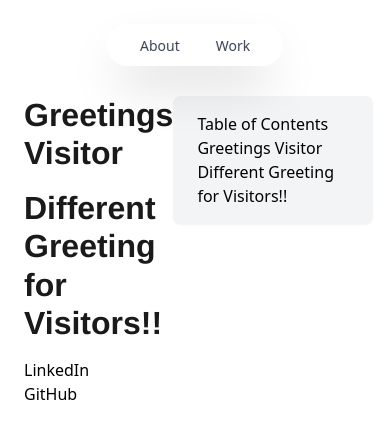
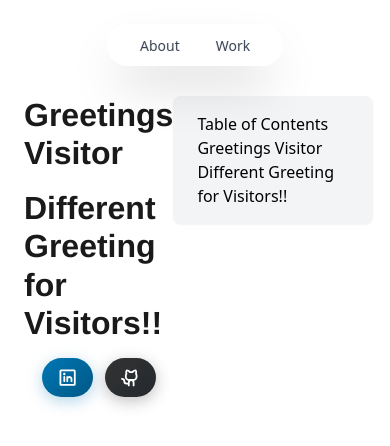
Before and after one commit to hieuristik/portfolio-site, a Next.js app: page / in a window 390 px wide. Shown: the top 446 px of the page. Built offline with nearby package versions, Linux system fonts and the light colour scheme.

Commit message:
Styling changes to social buttons

```diff
--- /dev/null
+++ b/src/app/socialButtonsStyles.css
@@ -0,0 +1,113 @@
+/* Social Buttons Container */
+.social-buttons-container {
+  display: flex;
+  align-items: center;
+  gap: 1rem;
+  flex-wrap: wrap;
+  margin: 1rem 0;
+}
+
+/* Individual Social Button */
+.social-button {
+  display: inline-flex;
+  align-items: center;
+  gap: 0.5rem;
+  padding: 0.75rem 1.25rem;
+  background: linear-gradient(135deg, #667eea 0%, #764ba2 100%);
+  color: white;
+  text-decoration: none;
+  border-radius: 30px;
+  font-weight: 500;
+  font-size: 0.9rem;
+  transition: all 0.3s ease;
+  box-shadow: 0 4px 15px rgba(102, 126, 234, 0.3);
+  border: none;
+  cursor: pointer;
+  position: relative;
+  overflow: hidden;
+}
+
+/* Hover Effects */
+.social-button:hover {
+  transform: translateY(-2px);
+  box-shadow: 0 8px 25px rgba(102, 126, 234, 0.4);
+  background: linear-gradient(135deg, #764ba2 0%, #667eea 100%);
+}
+
+.social-button:active {
+  transform: translateY(0);
+  box-shadow: 0 4px 15px rgba(102, 126, 234, 0.3);
+}
+
+/* LinkedIn Specific Styling */
+.social-button.linkedin {
+  background: linear-gradient(135deg, #0077b5 0%, #005885 100%);
+  box-shadow: 0 4px 15px rgba(0, 119, 181, 0.3);
+}
+
+.social-button.linkedin:hover {
+  background: linear-gradient(135deg, #005885 0%, #0077b5 100%);
+  box-shadow: 0 8px 25px rgba(0, 119, 181, 0.4);
+}
+
+/* GitHub Specific Styling */
+.social-button.github {
+  background: linear-gradient(135deg, #333 0%, #24292e 100%);
+  box-shadow: 0 4px 15px rgba(51, 51, 51, 0.3);
+}
+
+.social-button.github:hover {
+  background: linear-gradient(135deg, #24292e 0%, #333 100%);
+  box-shadow: 0 8px 25px rgba(51, 51, 51, 0.4);
+}
+
+/* Icon Styling (for when you add icons) */
+.social-button svg {
+  width: 1.2rem;
+  height: 1.2rem;
+  transition: transform 0.3s ease;
+}
+
+.social-button:hover svg {
+  transform: scale(1.1);
+}
+
+/* Responsive Design */
+@media (max-width: 768px) {
+  .social-buttons-container {
+    gap: 0.75rem;
+    justify-content: center;
+  }
+
+  .social-button {
+    padding: 0.6rem 1rem;
+    font-size: 0.85rem;
+  }
+}
+
+/* Alternative Light Theme */
+.social-button.light {
+  background: linear-gradient(135deg, #f8f9fa 0%, #e9ecef 100%);
+  color: #495057;
+  box-shadow: 0 4px 15px rgba(0, 0, 0, 0.1);
+  border: 1px solid #dee2e6;
+}
+
+.social-button.light:hover {
+  background: linear-gradient(135deg, #e9ecef 0%, #f8f9fa 100%);
+  box-shadow: 0 8px 25px rgba(0, 0, 0, 0.15);
+  color: #212529;
+}
+
+/* Glassmorphism Alternative */
+.social-button.glass {
+  background: rgba(255, 255, 255, 0.1);
+  backdrop-filter: blur(10px);
+  border: 1px solid rgba(255, 255, 255, 0.2);
+  box-shadow: 0 4px 15px rgba(0, 0, 0, 0.1);
+}
+
+.social-button.glass:hover {
+  background: rgba(255, 255, 255, 0.2);
+  box-shadow: 0 8px 25px rgba(0, 0, 0, 0.15);
+}
--- a/src/components/SocialButtons.js
+++ b/src/components/SocialButtons.js
@@ -1,22 +1,25 @@
 import React from "react";
+import "../app/socialButtonsStyles.css";
+import { PiLinkedinLogoBold, PiGithubLogoBold } from "react-icons/pi";
 
 export default function SocialButtons() {
   return (
-    <div>
+    <div className="social-buttons-container">
       <a
         href="https://www.linkedin.com/in/leltrunghieu1017"
         target="_blank"
         rel="noopener noreferrer"
+        className="social-button linkedin"
       >
-        LinkedIn
+        <PiLinkedinLogoBold />
       </a>
-      <br />
       <a
         href="https://github.com/hieuristik"
         target="_blank"
         rel="noopener noreferrer"
+        className="social-button github"
       >
-        GitHub
+        <PiGithubLogoBold />
       </a>
     </div>
   );
```
Also changed, not shown: package.json (+7 -3 lines), 1 other file (tests, documents, lock files or other folders).
